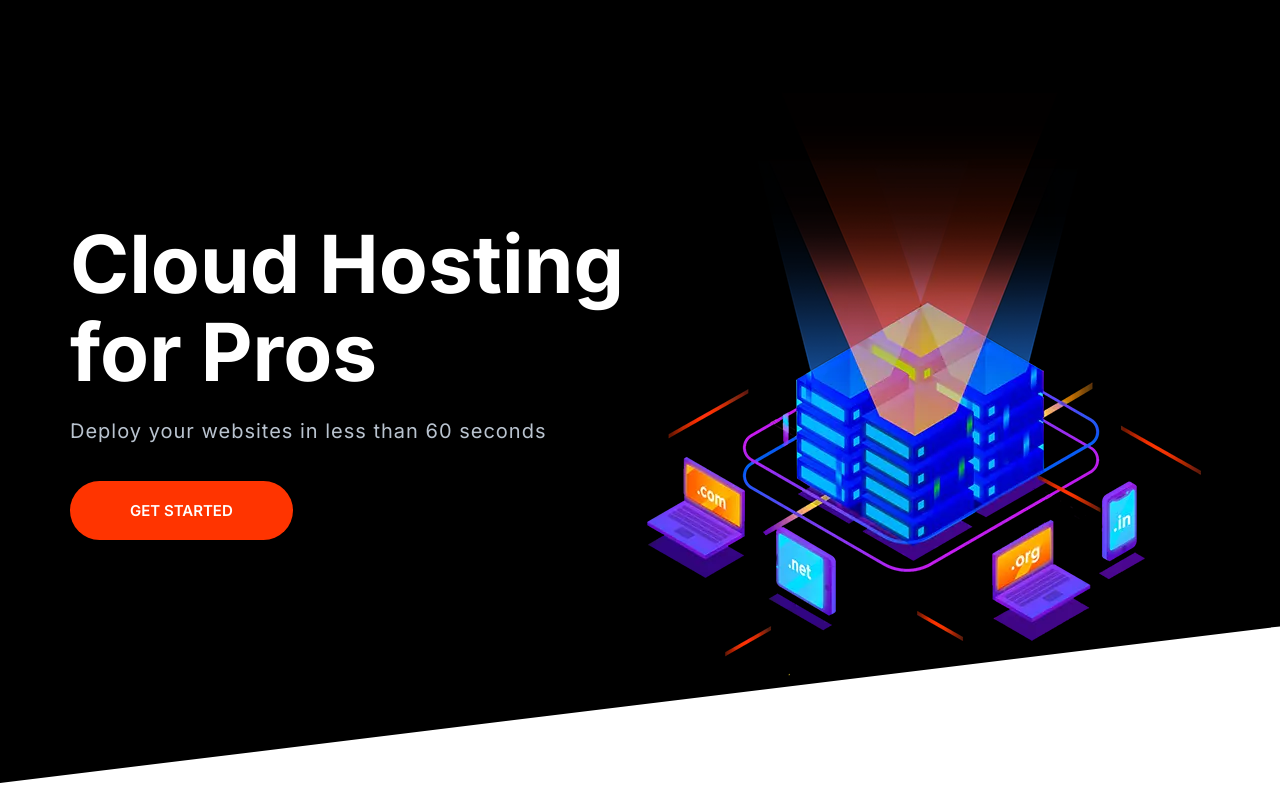
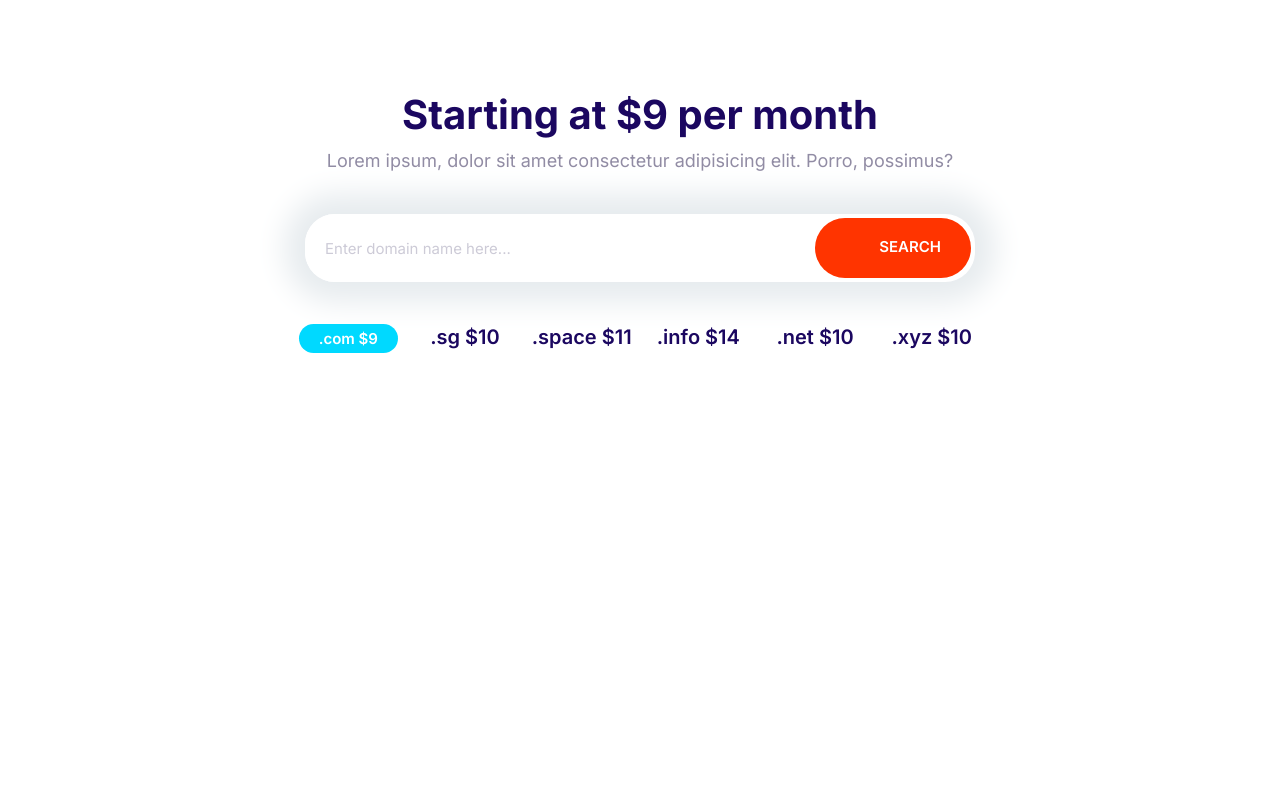
Before and after one commit to TheChosenOne9885/moshify, a plain HTML site: page index.html in a window 1280 px wide. Drawn offline with Linux system fonts and the light colour scheme.

Commit message:
Build domain block.

```diff
--- a/css/styles.css
+++ b/css/styles.css
@@ -206,10 +206,18 @@ a {
   font-size: 1.8rem;
   font-weight: 600;
   margin: 1rem 0;
+  outline: 0;
   padding: 2rem 3rem;
   text-transform: uppercase;
   white-space: nowrap;
   text-align: center;
+}
+
+.btn .icon {
+  width: 2rem;
+  height: 2rem;
+  margin-right: 1rem;
+  vertical-align: middle;
 }
 
 .btn--primary {
@@ -289,7 +297,7 @@ a {
 .input-group .input {
   border: 0;
   flex-grow: 1;
-  padding: 1.5rem 1rem;
+  padding: 1.5rem 2rem;
 }
 
 .input-group .btn {
@@ -693,3 +701,28 @@ a {
     align-self: center;
   }
 }
+
+/* Domain Block */
+.block-domain .input-group {
+  box-shadow: 0 0 30px 20px #e6ebee;
+  border: 0;
+  margin: 4rem auto;
+  max-width: 670px;
+}
+
+.block-domain__prices {
+  display: grid;
+  grid-template-columns: repeat(3, 1fr);
+  grid-template-rows: repeat(2, 6rem);
+  font-size: 2rem;
+  font-weight: 600;
+  justify-items: center;
+  max-width: 700px;
+  margin: 0 auto;
+}
+
+@media screen and (min-width: 768px) {
+  .block-domain__prices {
+    grid-template-columns: repeat(auto-fit, minmax(10rem, 1fr));
+  }
+}
--- a/index.html
+++ b/index.html
@@ -19,27 +19,35 @@
     <link rel="stylesheet" href="css/styles.css" />
   </head>
   <body>
-    <section class="block block--dark block--skewed-left">
-      <div class="container grid grid--1×2">
-        <header class="block__header hero__content">
-          <h1 class="block__heading">Cloud Hosting for Pros</h1>
-          <p class="hero__tagline">
-            Deploy your websites in less than 60 seconds
-          </p>
-          <a href="" class="btn btn--accent btn--stretched">Get Started</a>
-        </header>
-        <picture>
-          <source
-            type="image/webp"
-            srcset="images/banner.webp 1x, images/banner@2x.webp 2x"
-          />
-          <source
-            type="image/png"
-            srcset="images/banner.png 1x, images/banner@2x.png 2x"
-          />
-          <img class="hero__image" src="images/banner.png" alt="" />
-        </picture>
+    <section class="block container block-domain">
+      <header class="block__header">
+        <h2>Starting at $9 per month</h2>
+        <p>
+          Lorem ipsum, dolor sit amet consectetur adipisicing elit. Porro,
+          possimus?
+        </p>
+      </header>
+      <div class="input-group">
+        <input
+          type="text"
+          class="input"
+          placeholder="Enter domain name here..."
+        />
+        <button class="btn btn--accent">
+          <svg class="icon icon--white">
+            <use xlink:href="images/sprite.svg#search"></use>
+          </svg>
+          Search
+        </button>
       </div>
+      <ul class="list block-domain__prices">
+        <li><span class="badge badge--secondary">.com $9</span></li>
+        <li>.sg $10</li>
+        <li>.space $11</li>
+        <li>.info $14</li>
+        <li>.net $10</li>
+        <li>.xyz $10</li>
+      </ul>
     </section>
     <script src="js/main.js"></script>
   </body>
```
